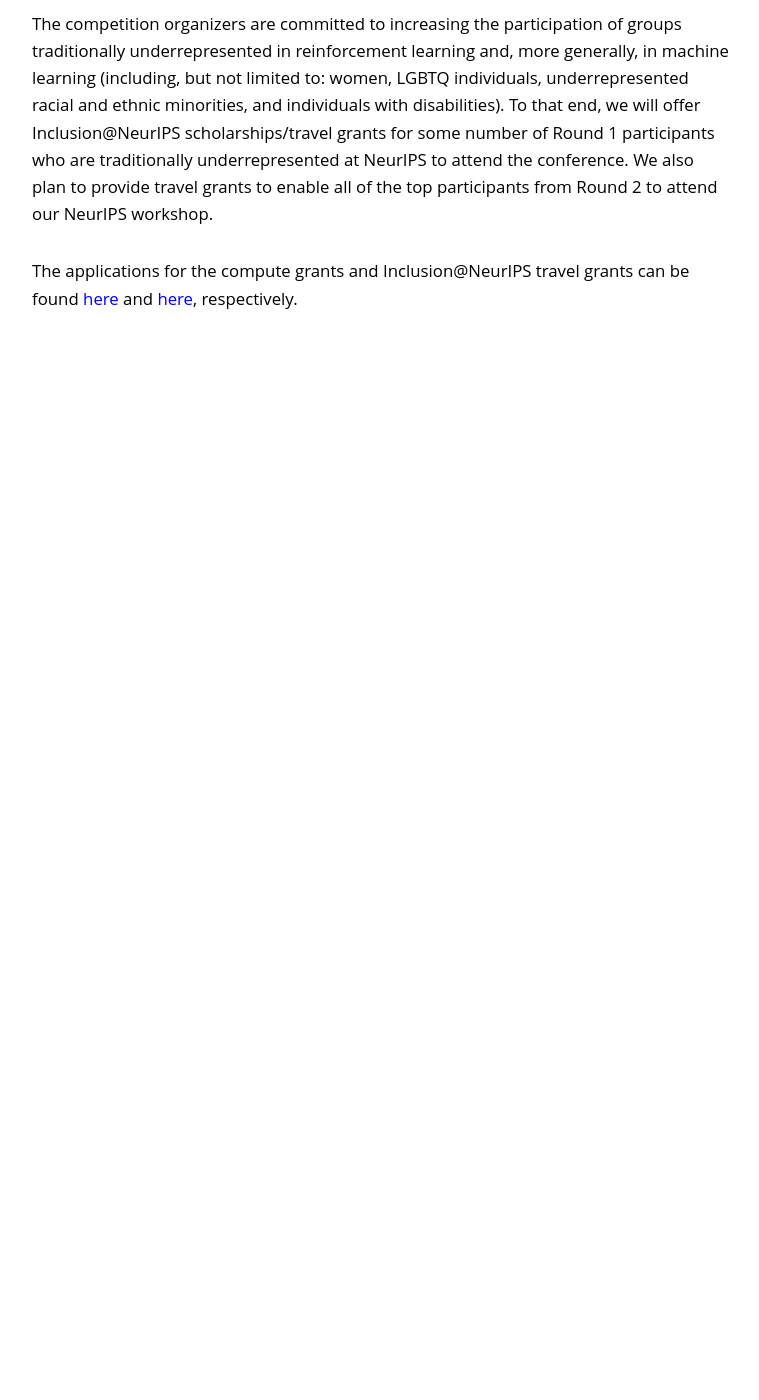
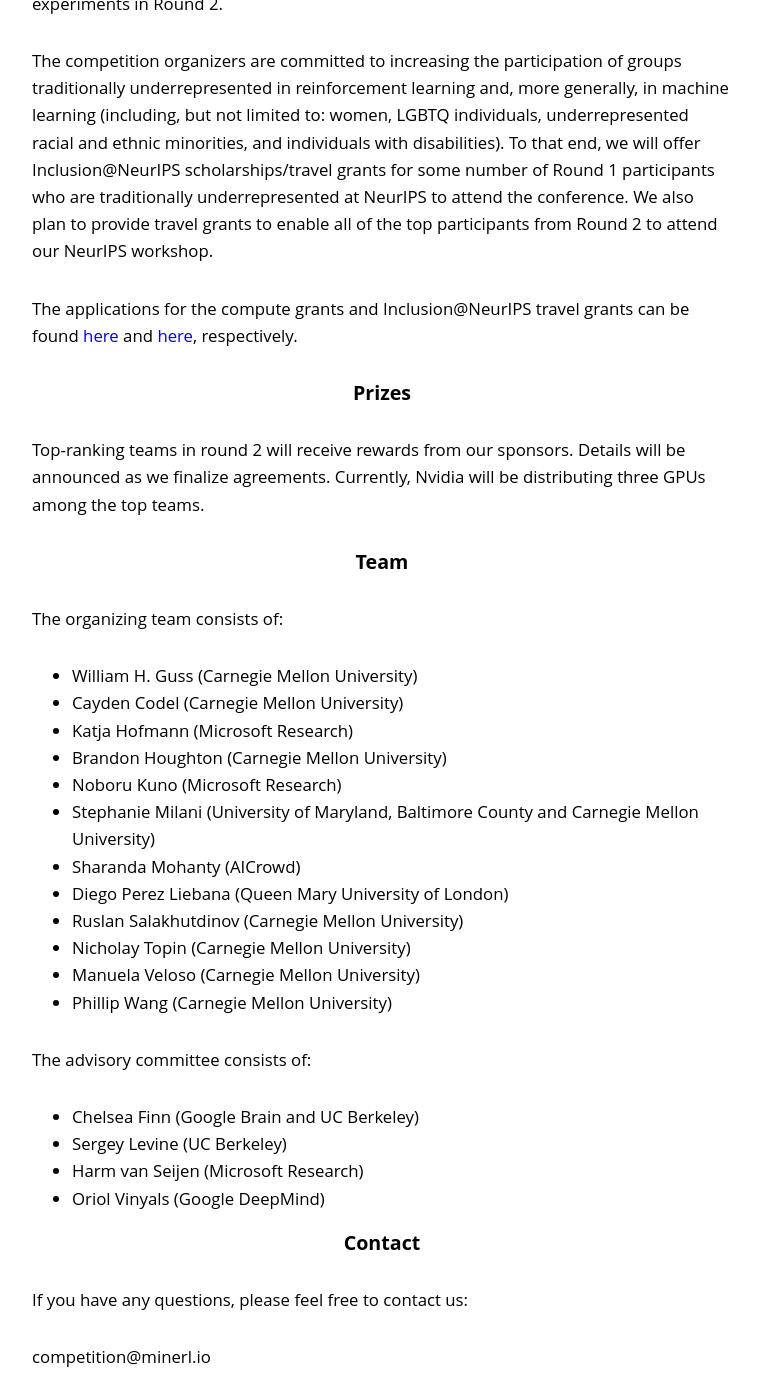
Before and after one commit to minerllabs/public-site, a Jekyll site: the page built from competition/index.md, in a window 1280 px wide and 1400 px high, scrolled down 3373 px. Shown: the whole window, without its empty margins (258-1017 px from the left). Built offline with Jekyll 4.4.1, drawn with Linux system fonts in a browser that asks for light colours; before the commit the page ends 3715 px from its top, so only the background shows below that; some of the changed text lies outside the part shown.

Commit message:
Competition page edits

```diff
--- a/competition/index.md
+++ b/competition/index.md
@@ -3,9 +3,11 @@
 title: MineRL Competition 2019
 ---
 
+### [Sign up for the competition now!](https://www.aicrowd.com/challenges/neurips-2019-minerl-competition)
+
 Starting June 1st, we are holding a competition on sample-efficient reinforcement learning using human priors. Standard methods require months to years of game time to attain human performance in complex games such as Go and StarCraft. In our competition, participants develop a system to obtain a diamond in Minecraft using only four days of training time. To facilitate solving this hard task with few samples, we provide a dataset of human demonstrations.
 
-This competition uses a set of Gym environments based on Malmo. To improve the experience for competition participants, we have extended Malmo to support many new features, including synchronous ticking. The environments and dataset loader are available now, through pip, as the ["minerl" package](https://pypi.org/project/minerl/).
+This competition uses a set of Gym environments based on Malmo. To improve the experience for competition participants, we have extended Malmo to support many new features, including synchronous ticking. The environments and dataset loader will be available as a pip package when the competition begins.
 
   <h5 style="text-align: center;"><b>Sample snippets of the dataset.</b></h5>
 <div class="video-player">
@@ -142,4 +144,39 @@
 
 The competition organizers are committed to increasing the participation of groups traditionally underrepresented in reinforcement learning and, more generally, in machine learning (including, but not limited to: women, LGBTQ individuals, underrepresented racial and ethnic minorities, and individuals with disabilities). To that end, we will offer Inclusion@NeurIPS scholarships/travel grants for some number of Round 1 participants who are traditionally underrepresented at NeurIPS to attend the conference. We also plan to provide travel grants to enable all of the top participants from Round 2 to attend our NeurIPS workshop.
 
-The applications for the compute grants and Inclusion@NeurIPS travel grants can be found [here](https://stephaniemilani455707.typeform.com/to/v2CUCN/) and [here](https://stephaniemilani455707.typeform.com/to/wV18AM/), respectively.
+The applications for the compute grants and Inclusion@NeurIPS travel grants can be found [here](https://minerl.typeform.com/to/v2CUCN) and [here](https://minerl.typeform.com/to/wV18AM/), respectively.
+
+<h3 style="width: 100%; text-align: center;"> Prizes </h3>
+
+Top-ranking teams in round 2 will receive rewards from our sponsors. Details will be announced as we finalize agreements. Currently, Nvidia will be distributing three GPUs among the top teams.
+
+
+<h3 style="width: 100%; text-align: center;"> Team </h3>
+
+The organizing team consists of:
+
+* William H. Guss (Carnegie Mellon University)
+* Cayden Codel (Carnegie Mellon University)
+* Katja Hofmann (Microsoft Research)
+* Brandon Houghton (Carnegie Mellon University)
+* Noboru Kuno (Microsoft Research)
+* Stephanie Milani (University of Maryland, Baltimore County and Carnegie Mellon University)
+* Sharanda Mohanty (AICrowd)
+* Diego Perez Liebana (Queen Mary University of London)
+* Ruslan Salakhutdinov (Carnegie Mellon University)
+* Nicholay Topin (Carnegie Mellon University)
+* Manuela Veloso (Carnegie Mellon University)
+* Phillip Wang (Carnegie Mellon University)
+
+
+The advisory committee consists of:
+
+* Chelsea Finn (Google Brain and UC Berkeley)
+* Sergey Levine (UC Berkeley)
+* Harm van Seijen (Microsoft Research)
+* Oriol Vinyals (Google DeepMind)
+
+<h3 style="width: 100%; text-align: center;"> Contact </h3>
+If you have any questions, please feel free to contact us:
+
+competition@minerl.io
```
